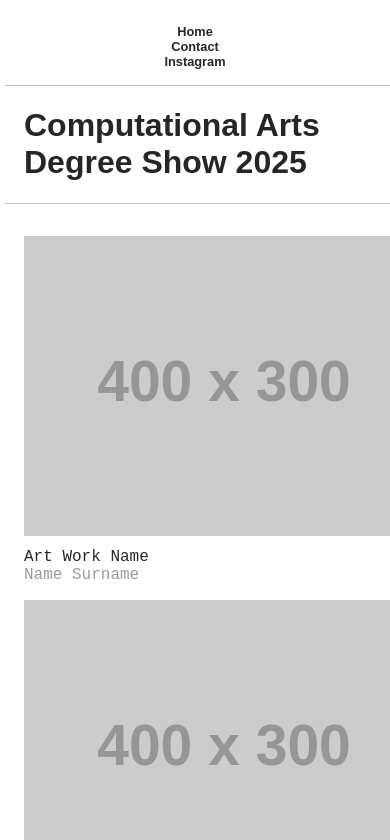
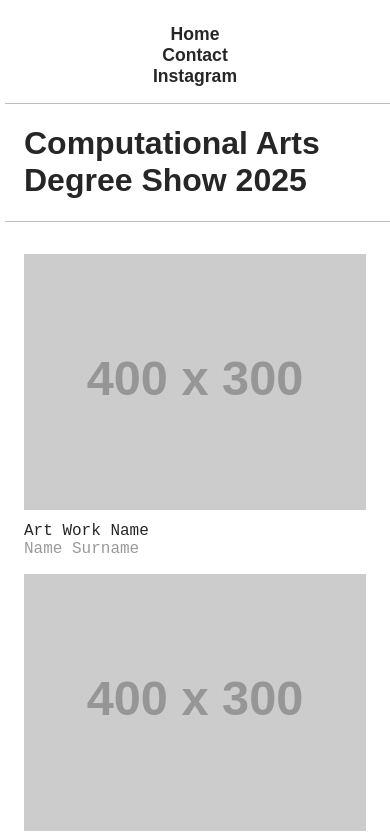
Before and after one commit to Melissayunzhi/CompArtsDegreeShow2025, a plain HTML site: page index.html in a window 390 px wide. Shown: the top 840 px of the page. Drawn offline with nearby package versions, Linux system fonts and the light colour scheme; placeholder pictures from the web are drawn by us.

Commit message:
update style.css

```diff
--- a/styles.css
+++ b/styles.css
@@ -130,14 +130,9 @@ a:hover {
     .body{
         overflow-x: hidden;
     }
-    .nav-item {
-        font-size: 0.8rem;
-    }
+
     .gallery-grid {
         grid-template-columns: repeat(1, 1fr); /* 1 image per row on very small screens */
     }
-    .gallery-item img {
-        width: auto;
-        height: auto;
-    }
+
 }
```
Also changed, not shown: 1 other file.
